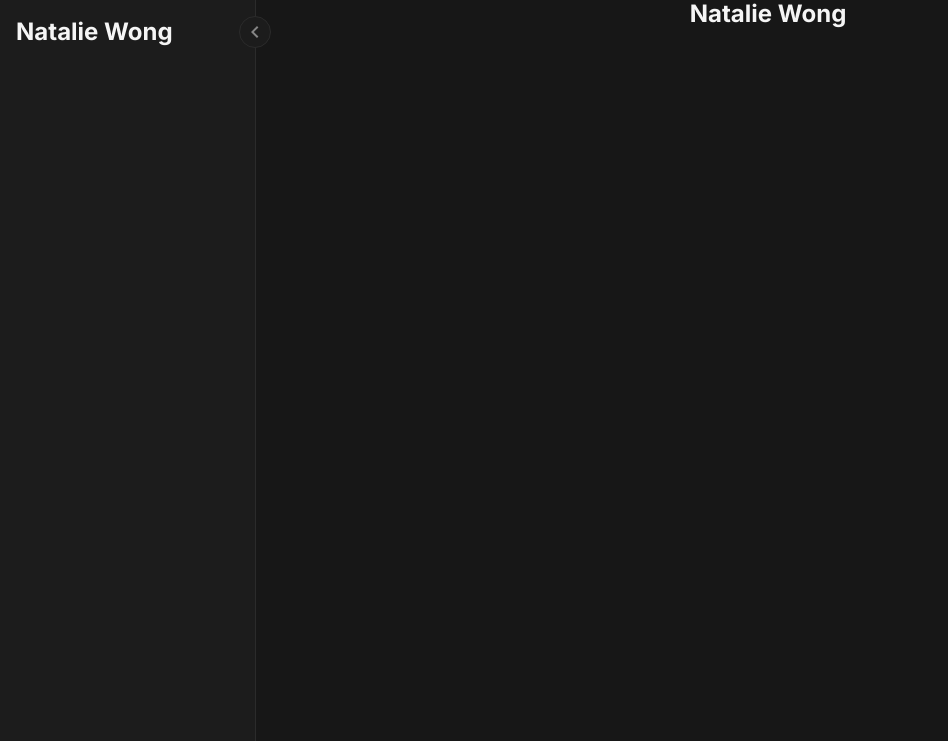
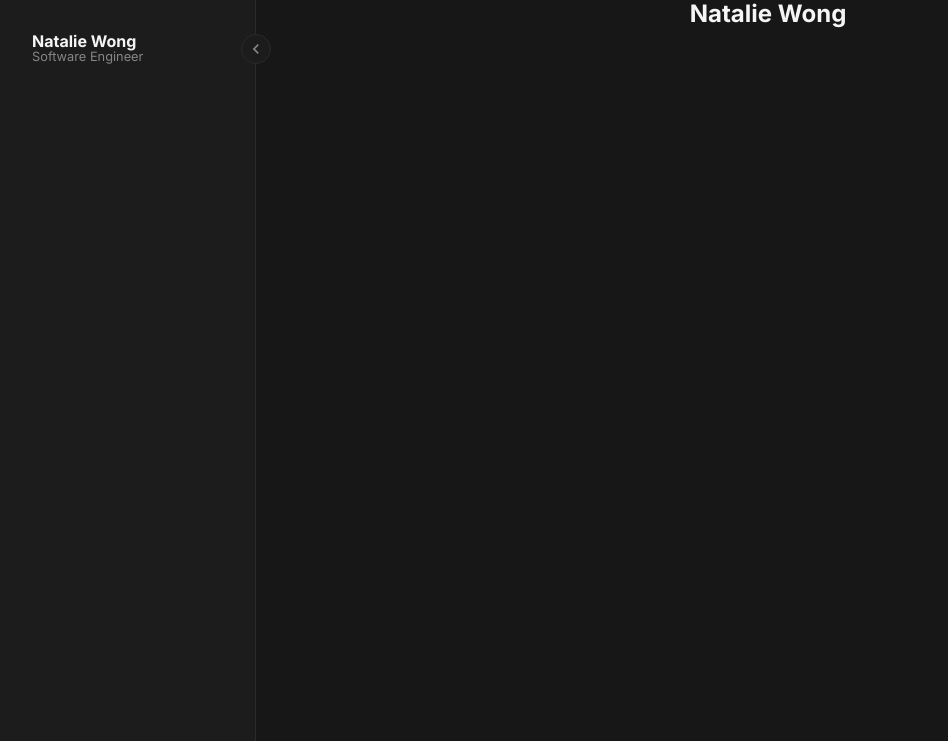
Before and after one commit to nataliewxngg/nataliewxngg, a website built with webpack: page src/template.html in a window 1280 px wide. Shown: the top 741 px of the page, without its empty margins (0-948 px from the left). Built offline with nearby package versions, Linux system fonts and the light colour scheme.

Commit message:
Add profile description in nav bar

```diff
--- a/src/styles/home.css
+++ b/src/styles/home.css
@@ -40,7 +40,7 @@ nav {
     background-color: var(--muted-bg-color);
     border-right: 1px solid var(--outline-color);
     text-align: left;
-    padding: 1rem;
+    padding: 2rem;
 
     grid-area: 1 / 1 / 3 / 2;
 
@@ -58,15 +58,24 @@ nav header {
     align-items: center;
 }
 
+#nav-header-profile h1 {
+    font-size: 1rem;
+}
+
+#nav-header-profile p {
+    color: var(--primary-color);
+    font-size: 0.8rem;
+}
+
 #shrink-nav-button {
     background-color: var(--muted-bg-color);
     border: 1px solid var(--outline-color);
-    border-radius: 50%;
-    width: 2rem;
-    height: 2rem;
+    border-radius: 100%;
+    width: 30px;
+    height: 30px;
 
     position: relative;
-    left: 2rem;
+    left: 3rem;
 }
 
 #shrink-nav-button:hover {
@@ -76,14 +85,15 @@ nav header {
 
 #shrink-nav-button svg {
     fill: var(--primary-color);
-    width: 1.5rem;
+    width: 20px;
     vertical-align: middle;
 }
 
 #shrink-nav-button:hover svg { fill: var(--text-color); }
 
 nav.hidden { width: 80px; }
-nav.hidden header h1 { display: none; }
+nav.hidden #shrink-nav-button { left: 2.2rem; }
+nav.hidden #nav-header-profile { display: none; }
 nav.hidden #shrink-nav-button svg { transform: rotate(180deg); }
 
 footer {
@@ -126,7 +136,7 @@ footer svg:hover {
     }
 
     #shrink-nav-button { display: none; }
-    nav header h1 { display: none; }
+    #nav-header-profile { display: none; }
 
     footer { grid-area: 2 / 1 / 3 / 2; }
 }
--- a/src/template.html
+++ b/src/template.html
@@ -16,8 +16,8 @@
         <header>
             <div id="nav-header-profile">
                 <h1>Natalie Wong</h1>
+                <p>Software Engineer</p>
             </div>
-
 
             <!-- shrink nav -->
             <button id="shrink-nav-button">
```
